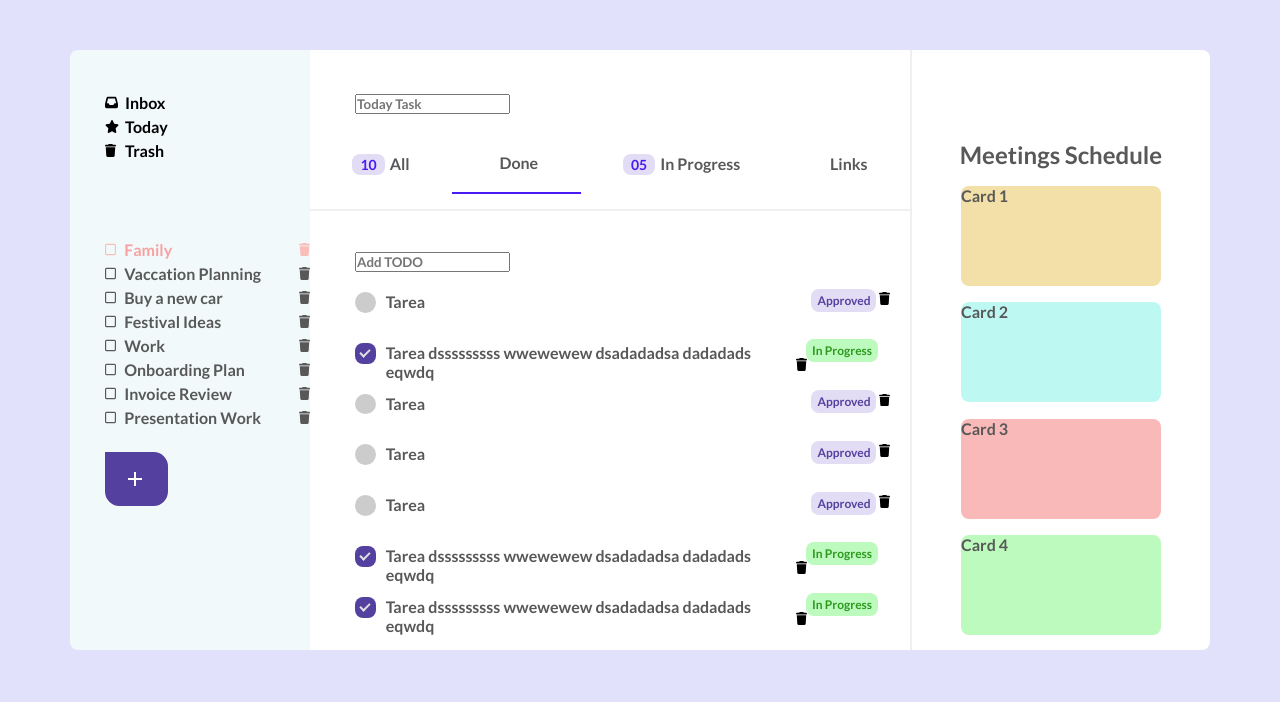
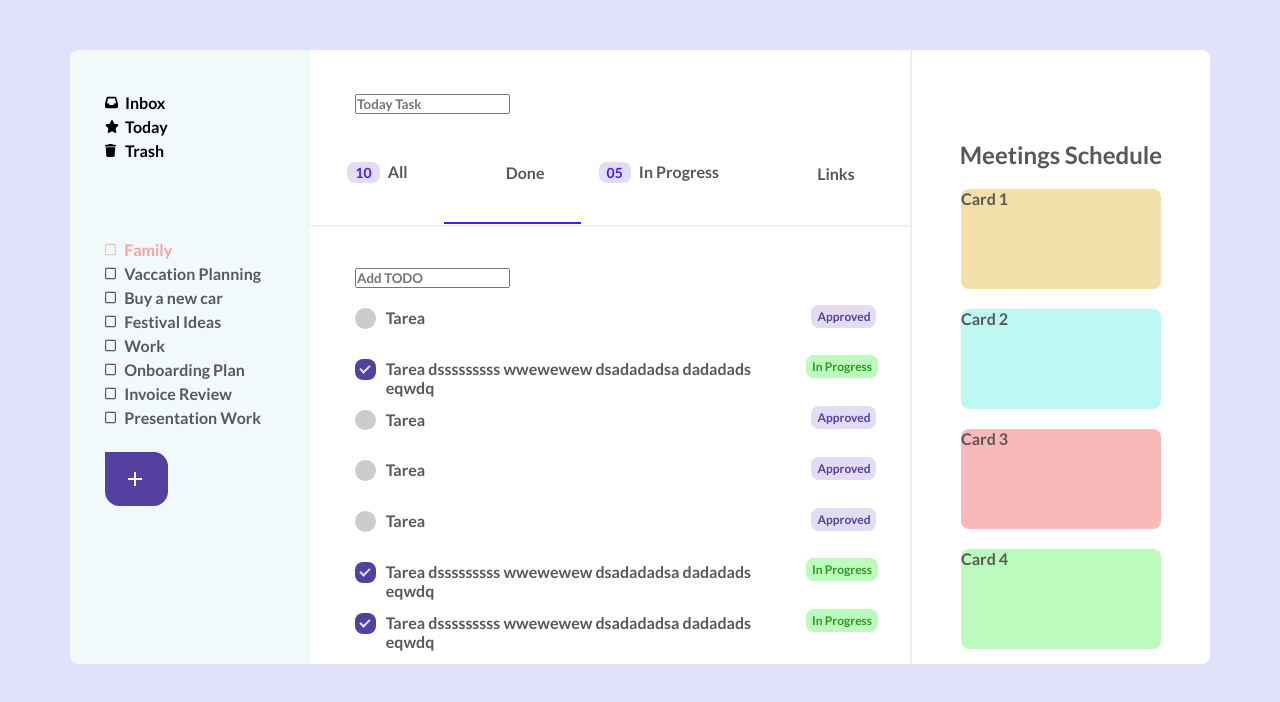
Before and after one commit to CarlosSanchezM/TodoList, a website built with Vite: page index.html in a window 1280 px wide. Built offline with nearby package versions, Linux system fonts and the light colour scheme; files whose address does not match are found by name.

Commit message:
Se suben animaciones y hover del trash

```diff
--- a/index.html
+++ b/index.html
@@ -25,42 +25,42 @@
             <li class="Category-item Category-selected">
                 <div class="Category-square-container"><img src="/Icons/square.svg" alt="square"></div>
                 <div class="Category-text">Family</div>
-                <div class="Category-icon-container"><img class="Category-icon Category-selected" src="/Icons/trash.svg" alt="trash"></div>
+                <div class="Category-icon-container"><img class="Category-icon" src="/Icons/trash.svg" alt="trash"></div>
             </li>
             <li class="Category-item">
               <div class="Category-square-container"><img src="/Icons/square.svg" alt="square"></div>
               <div class="Category-text">Vaccation Planning</div>
-              <div class="Category-icon-container"><img class="Category-icon Category-selected" src="/Icons/trash.svg" alt="trash"></div>
+              <div class="Category-icon-container"><img class="Category-icon" src="/Icons/trash.svg" alt="trash"></div>
             </li>
             <li class="Category-item">
               <div class="Category-square-container"><img src="/Icons/square.svg" alt="square"></div>
               <div class="Category-text">Buy a new car</div>
-              <div class="Category-icon-container"><img class="Category-icon Category-selected" src="/Icons/trash.svg" alt="trash"></div>
+              <div class="Category-icon-container"><img class="Category-icon" src="/Icons/trash.svg" alt="trash"></div>
             </li>
             <li class="Category-item">
               <div class="Category-square-container"><img src="/Icons/square.svg" alt="square"></div>
               <div class="Category-text">Festival Ideas</div>
-              <div class="Category-icon-container"><img class="Category-icon Category-selected" src="/Icons/trash.svg" alt="trash"></div>
+              <div class="Category-icon-container"><img class="Category-icon" src="/Icons/trash.svg" alt="trash"></div>
             </li>
             <li class="Category-item">
               <div class="Category-square-container"><img src="/Icons/square.svg" alt="square"></div>
               <div class="Category-text">Work</div>
-              <div class="Category-icon-container"><img class="Category-icon Category-selected" src="/Icons/trash.svg" alt="trash"></div>
+              <div class="Category-icon-container"><img class="Category-icon" src="/Icons/trash.svg" alt="trash"></div>
             </li>
             <li class="Category-item">
               <div class="Category-square-container"><img src="/Icons/square.svg" alt="square"></div>
               <div class="Category-text">Onboarding Plan</div>
-              <div class="Category-icon-container"><img class="Category-icon Category-selected" src="/Icons/trash.svg" alt="trash"></div>
+              <div class="Category-icon-container"><img class="Category-icon" src="/Icons/trash.svg" alt="trash"></div>
             </li>
             <li class="Category-item">
               <div class="Category-square-container"><img src="/Icons/square.svg" alt="square"></div>
               <div class="Category-text">Invoice Review</div>
-              <div class="Category-icon-container"><img class="Category-icon Category-selected" src="/Icons/trash.svg" alt="trash"></div>
+              <div class="Category-icon-container"><img class="Category-icon" src="/Icons/trash.svg" alt="trash"></div>
             </li>
             <li class="Category-item">
               <div class="Category-square-container"><img src="/Icons/square.svg" alt="square"></div>
               <div class="Category-text">Presentation Work</div>
-              <div class="Category-icon-container"><img class="Category-icon Category-selected" src="/Icons/trash.svg" alt="trash"></div>
+              <div class="Category-icon-container"><img class="Category-icon" src="/Icons/trash.svg" alt="trash"></div>
             </li>
           </ul>
         </section>
@@ -79,12 +79,32 @@
               <input type="text" placeholder="Today Task" name="tasksCollection">
             </div>
           </form>
-          <nav class="Nav-bar">
-            <span><span class="Nav-counter With-number">10</span><span class="Nav-options">All</span></span>
-            <span class="Nav-selected"><span class="Nav-counter"></span><span class="Nav-options">Done</span></span>
-            <span><span class="Nav-counter With-number">05</span><span class="Nav-options">In Progress</span></span>
-            <span><span class="Nav-counter"></span><span class="Nav-options">Links</span></span>
-          </nav>
+            <nav class="Nav-bar">
+              <span class="Nav-option-container">
+                  <span>
+                    <span class="Nav-counter With-number">10</span>
+                    <span class="Nav-options">All</span>
+                  </span>
+              </span>
+              <span class="Nav-option-container Nav-selected">
+                <span>
+                  <span class="Nav-counter"></span>
+                  <span class="Nav-options">Done</span>
+                </span>
+              </span>
+              <span class="Nav-option-container">
+                <span>
+                  <span class="Nav-counter With-number">05</span>
+                  <span class="Nav-options">In Progress</span>
+                </span>
+              </span>
+              <span class="Nav-option-container">
+                <span>
+                  <span class="Nav-counter"></span>
+                  <span class="Nav-options">Links</span>
+                </span>
+              </span>
+            </nav>
         </section>
         <section class="Task-list">
           <div class="Add-task-container">
--- a/style.css
+++ b/style.css
@@ -8,6 +8,7 @@
   --text-normal-color:#585858;
   --category-select-color:#f8a1a1;
   --category-filter-select-color:invert(76%) sepia(12%) saturate(929%) hue-rotate(314deg) brightness(106%) contrast(96%);
+  --purple-color: #491af3;
 }
 
 @font-face {
@@ -20,8 +21,6 @@
   padding: 0;
   font-family: 'Lato', sans-serif;
 }
-
-
 
 body{
   padding: 50px 70px 50px 70px;
@@ -40,6 +39,7 @@ main{
 ul{
   list-style-type: none;
 }
+
 li{
   padding-bottom: 5px;
 }
@@ -48,6 +48,7 @@ li{
   padding-top: 43px;
   margin-bottom: 75px;
 }
+
 .Options-list span{
   display: inline-block;
   width: 20px;
@@ -61,14 +62,17 @@ li{
   padding-left: 35px;
   border-radius: 8px 0 0 8px;
 }
+
 .Category-list{
   margin-bottom: 20px;
   color: var(--text-normal-color);
 
 }
+
 .Category-list img{
   filter: var(--text-normal-filter-color);
 }
+
 .Category-item {
   display: flex;
 }
@@ -85,20 +89,14 @@ li{
 .Category-selected img{
   filter: var(--category-filter-select-color);
 }
-/*
-.Category-icon img{
-  padding-right: 12px;
-  filter: var(--text-normal-filter-color);
+
+.Category-icon-container{
+  opacity: 0;
+  transition: opacity 0.3s;
 }
-
-.Category-icon.Category-selected{
-  color: var(--category-select-color);
+.Category-icon-container:hover{
+  opacity: 1;
 }
-img.Category-selected{
-  filter: var(--category-filter-select-color);
-} */
-
-
 .Add-button-container{
   padding-bottom: 15px;
 }
@@ -138,20 +136,52 @@ button {
   padding-right: 45px;
   font-size: 40px;
 }
+
 nav{
-  margin: 15px 0 15px 0;
+  margin: 1px 0 1px 0;
   display: flex;
   align-items: center;
   justify-content: center;
   text-align: center;
 }
+
 nav span{
-  flex-grow: 1;
+  display: flex;
+  list-style: none;
+  padding: 0;
+  margin: 0;
   color: var(--text-normal-color);
 }
+
+nav span > span{
+  display: inline-block;
+  position: relative;
+  padding: 20px 18px 20px 18px;
+  text-decoration: none;
+}
+
+nav span span.Nav-options::before{
+  content: "";
+  position: absolute;
+  display: block;
+  left: 0;
+  bottom: 0;
+  width: 100%;
+  height: 2px;
+  transform: scaleX(0);
+  transition: transform 0.3s ease;
+
+  background-color: var(--purple-color);
+}
+
+nav span span .Nav-options:hover::before {
+  transform: scaleX(1);
+}
+
 .Nav-options{
   padding-left: 5px;
 }
+
 .Nav-counter.With-number{
   background-color: #e2dcf5;
   color: #491af3;
@@ -159,9 +189,10 @@ nav span{
   padding: 2px 8px;
   border-radius: 8px;
 }
+
 .Nav-selected{
-  padding-top: 20px;
-  padding-bottom: 20px;
+  /* padding-top: 20px;
+  padding-bottom: 20px; */
   border-bottom: 2px solid #491af3;
 }
 
@@ -176,6 +207,7 @@ nav span{
   margin-top: 20px;
   margin-bottom: 20px;
 }
+
 .container {
   display: flex;
   position: relative;
@@ -281,6 +313,16 @@ nav span{
   font-size: 12px;
   margin-left: auto;
 }
+
+.Task-delete-icon{
+  opacity: 0;
+  transition: opacity 0.3s;
+}
+
+.Task-delete-icon:hover{
+  opacity: 1;
+}
+
 .Task-status {
   margin-left: 10px;
   background-color: rgb(189, 250, 189);
@@ -303,7 +345,6 @@ nav span{
   border-radius: 8px;
   padding: 4px 6px;
 }
-
 /*Meeting Styles*/
 
 .Meeting-container{
@@ -375,6 +416,9 @@ div.Meet-card.Fourth-meet{
   }
   /* .Task-container{
   } */
+  .Task-status-container{
+    min-width: 100px;
+  }
   .Meeting-container{
     border-radius: 0 0 8px 8px;
     min-height: 600px;
```
